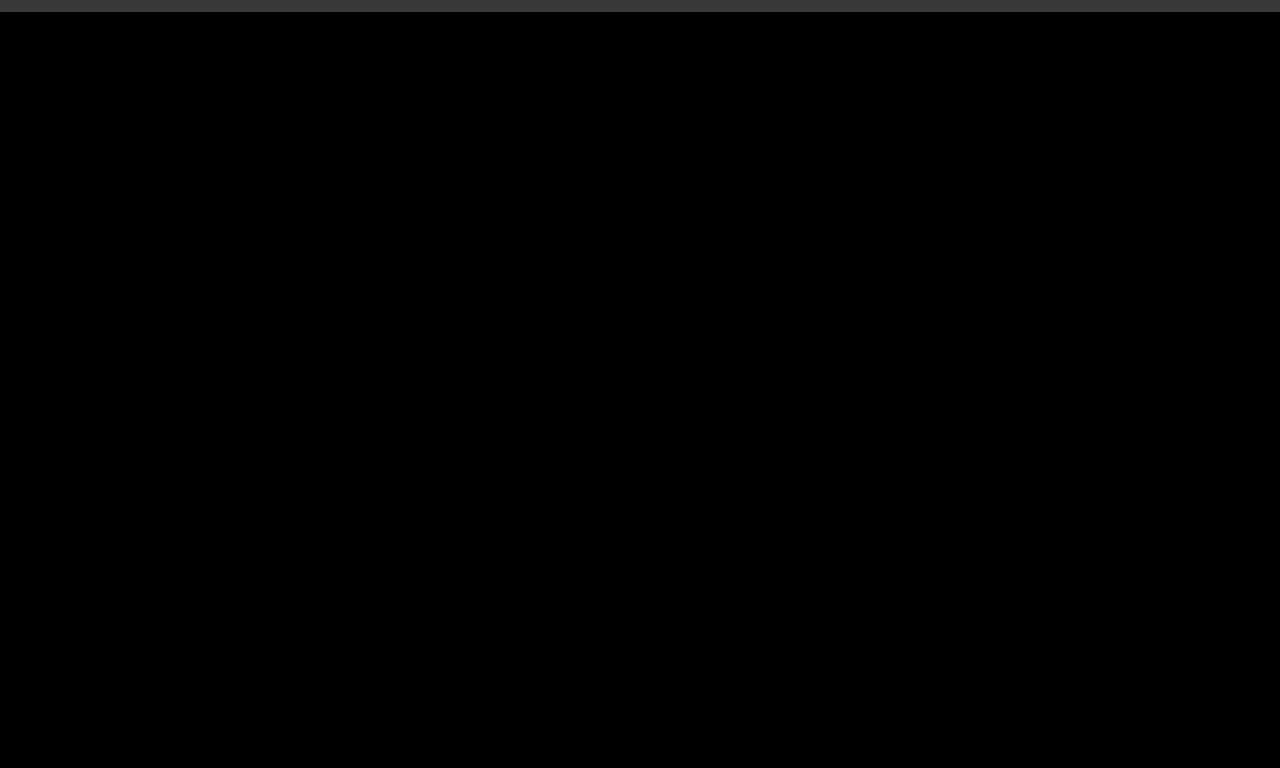
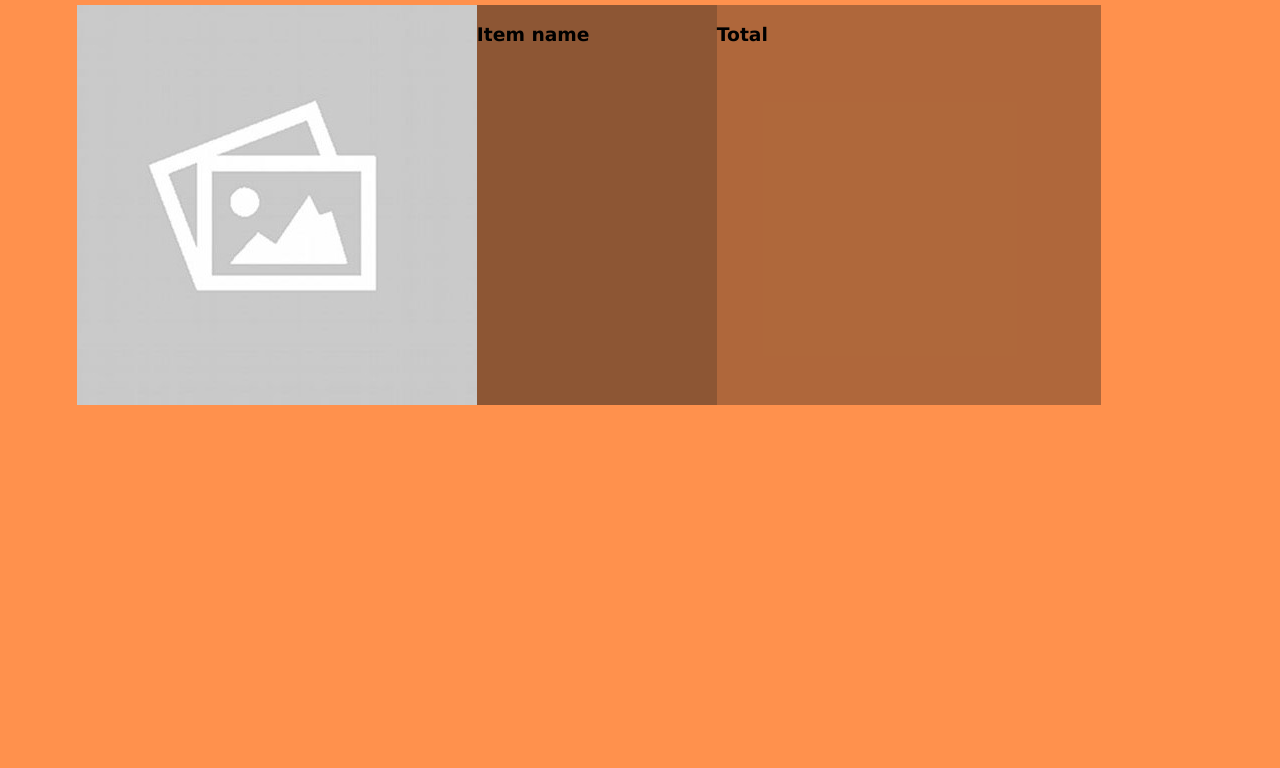
Before and after one commit to AdelleRo/FixIt, a plain HTML site: page cart.html in a window 1280 px wide. Shown: the part 153-921 px from the top of the page. Before the commit the page ends 800 px from the top, so only its background shows below. Drawn offline with Linux system fonts and the light colour scheme.

Commit message:
updated cart

```diff
--- a/cart.html
+++ b/cart.html
@@ -18,8 +18,20 @@
             <a href="cart.html" class="navlink">Cart</a>
         </div>
     </div>
-    <div>
+    <div class="cartbody">
+        <div class="cartheading">
+            <h2>Items in my cart</h2>
+        </div>
+        <div class="cart">
+            <div class="cartitems">
+                <img class="itemimg" src="./images/empty.jpg">
+                <h3 class="itemname">Item name</h3>
 
+            </div>
+            <div class="carttotal">
+                <h3>Total</h3>
+            </div>
+        </div>
     </div>
     <div class="footer">
         <a href="index.html">
--- a/template.css
+++ b/template.css
@@ -257,7 +257,6 @@ h2{
         flex-direction: column;
     }
 }
-
 
 
 
@@ -592,3 +591,28 @@ h2{
     text-align: center;
     align-content: center;
 }
+
+
+
+/*Cart page:*/
+.cartbody{
+    background-color: #ff914d;
+    height: 100vh;
+    padding: 6%;
+}
+
+.cart{
+    display: flex;
+    flex-wrap: wrap;
+}
+
+.cartitems{
+    width: 50vw;
+    background-color:#8d5634;
+    display: flex;
+}
+
+.carttotal{
+    width: 30vw;
+    background-color:rgba(141, 86, 52, 0.7);
+}
```
Also changed, not shown: wood.html (+8 -8 lines).
